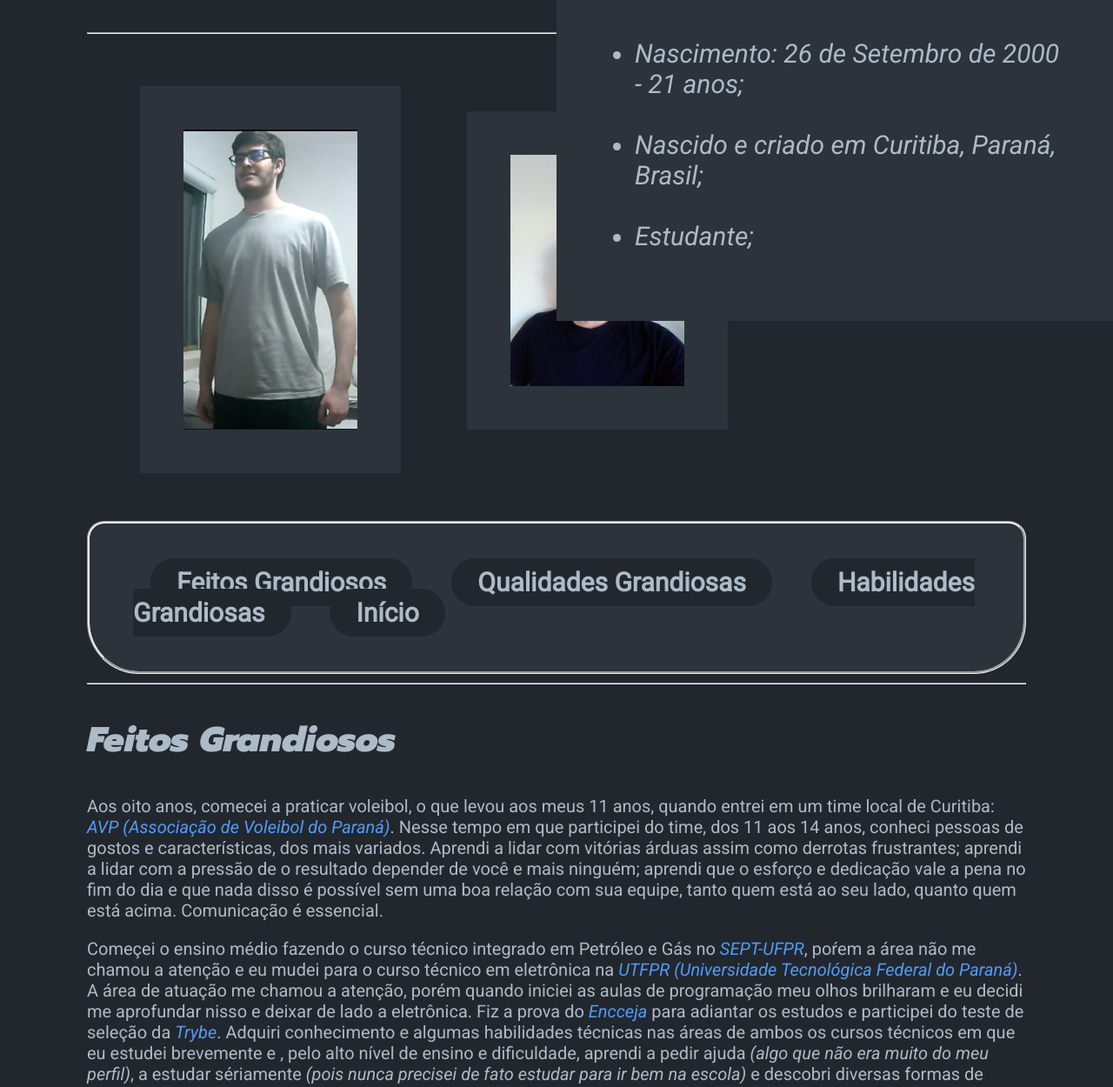
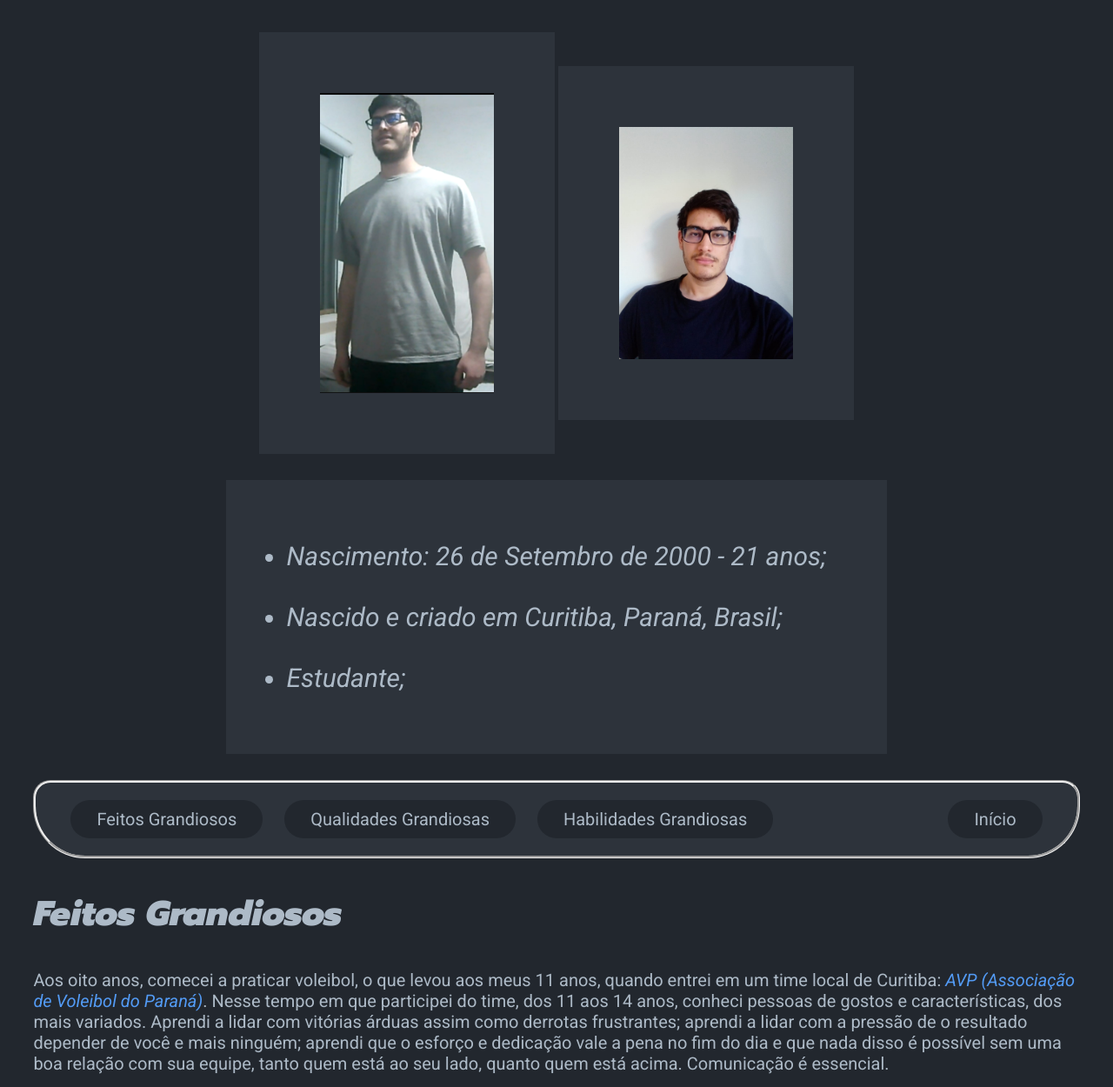
Before and after one commit to naaharo/naaharo.github.io, a plain HTML site: page index.html in a window 1280 px wide. Shown: the part 263-1513 px from the top of the page at 87% size. Drawn offline with Linux system fonts and the light colour scheme.

Commit message:
mais organizaçao

```diff
--- a/index.html
+++ b/index.html
@@ -6,110 +6,92 @@
     <meta name="viewport" content="width=device-width, initial-scale=1.0" />
     <title>Meu Portifólio</title>
 
+    <!-- Links -->
     <link rel="stylesheet" type="text/css" href="style.css" />
 
     <link rel="preconnect" href="https://fonts.googleapis.com" />
 
     <link rel="preconnect" href="https://fonts.gstatic.com" crossorigin />
 
-    <link href="https://fonts.googleapis.com/css2?family=Prompt:ital,wght@0,700;1,900&family=Roboto:ital,wght@0,100;0,400;1,400;1,900&display=swap" rel="stylesheet">
+    <link
+      href="https://fonts.googleapis.com/css2?family=Prompt:ital,wght@0,700;1,900&family=Roboto:ital,wght@0,100;0,400;1,400;1,900&display=swap"
+      rel="stylesheet"
+    />
 
-    <link href="https://fonts.googleapis.com/icon?family=Material+Icons"
-      rel="stylesheet">
+    <link
+      href="https://fonts.googleapis.com/icon?family=Material+Icons"
+      rel="stylesheet"
+    />
   </head>
   <body>
+
+    <!-- Título -->
     <h1 id="inicio">
       Portifólio <br />
       <em id="titulo">Natã Abrahão Rodrigues</em>
     </h1>
 
-    <hr />
+    <!-- Apresentação -->
+    <div class="apresentas">
 
-    <img
+      <img class="fotoCorpo"
           src="eu_em_pe.png"
           alt="A foto mostra o Natã em pé olhando para frente com uma postura confiante com a iluminaçã vindo apenas de seu lado esquerdo"
           width="200px"
-      class="fotoCorpo"
       />
 
-    <img
+      <img class="fotoPerfil"
           src="./foto_de_perfil.jpeg"
           alt="Foto do rosto do Natã, de frente, como uma foto de perfil"
           width="200px"
-      class="fotoPerfil"
       />
 
-    <div class="info">
-      <ul id="listaG">
+      <ul class="info">
         <li>Nascimento: 26 de Setembro de 2000 - 21 anos;</li>
-        <br />
+        <br/>
         <li>Nascido e criado em Curitiba, Paraná, Brasil;</li>
-        <br />
+        <br/>
         <li>Estudante;</li>
       </ul>
     </div>
 
+    <!-- Menu Sticky -->
     <div class="menu">
-        <a href="#feitosG" class="indice a1">Feitos Grandiosos</a>
-
-        <a href="#qualidG" class="indice a2">Qualidades Grandiosas</a>
-
-        <a href="#habiliG" class="indice a3">Habilidades Grandiosas</a>
-
-        <a href="#inicio" class="indice a4">Início</a>
-
+      <div class="indice a1">
+        <a href="#feitosG" >Feitos Grandiosos</a>
       </div>
 
-    <hr/>
+      <div class="indice a2">
+        <a href="#qualidG">Qualidades Grandiosas</a>
+      </div>
 
+      <div class="indice a3">
+        <a href="#habiliG">Habilidades Grandiosas</a>
+      </div>
+      <div class="indice a4">
+        <a href="#inicio">Início</a>
+      </div>
+    </div>
+
+    <!-- Sub-section 1 -->
+    <div>
       <h2 id="feitosG" class="subT">
         <strong><em>Feitos Grandiosos</em></strong>
       </h2>
 
       <p>
-      Aos oito anos, comecei a praticar voleibol, o que levou aos meus 11 anos,
-      quando entrei em um time local de Curitiba:
-      <a href="https://www.avp.org.br/" target="_blank" class="linkp"
-        >AVP (Associação de Voleibol do Paraná)</a
-      >. Nesse tempo em que participei do time, dos 11 aos 14 anos, conheci
-      pessoas de gostos e características, dos mais variados. Aprendi a lidar
-      com vitórias árduas assim como derrotas frustrantes; aprendi a lidar com a
-      pressão de o resultado depender de você e mais ninguém; aprendi que o
-      esforço e dedicação vale a pena no fim do dia e que nada disso é possível
-      sem uma boa relação com sua equipe, tanto quem está ao seu lado, quanto
-      quem está acima. Comunicação é essencial.
+        Aos oito anos, comecei a praticar voleibol, o que levou aos meus 11 anos, quando entrei em um time local de Curitiba:
+        <a href="https://www.avp.org.br/" target="_blank" class="linkp">AVP (Associação de Voleibol do Paraná)</a>. Nesse tempo
+        em que participei do time, dos 11 aos 14 anos, conheci pessoas de gostos e características, dos mais variados. Aprendi a lidar com vitórias árduas assim como derrotas frustrantes; aprendi a lidar com a pressão de o resultado depender de você e mais ninguém; aprendi que o esforço e dedicação vale a pena no fim do dia e que nada disso é possível sem uma boa relação com sua equipe, tanto quem está ao seu lado, quanto quem está acima. Comunicação é essencial.
       </p>
 
       <p>
-      Começei o ensino médio fazendo o curso técnico integrado em Petróleo e Gás
-      no
-      <a href="http://www.sept.ufpr.br/portal/" target="_blank" class="linkp"
-        >SEPT-UFPR</a
-      >, poŕem a área não me chamou a atenção e eu mudei para o curso técnico em
-      eletrônica na
-      <a href="http://www.utfpr.edu.br/" target="_blank" class="linkp"
-        >UTFPR (Universidade Tecnológica Federal do Paraná)</a
-      >. A área de atuação me chamou a atenção, porém quando iniciei as aulas de
-      programação meu olhos brilharam e eu decidi me aprofundar nisso e deixar
-      de lado a eletrônica. Fiz a prova do
-      <a
-        href="https://www.gov.br/inep/pt-br/areas-de-atuacao/avaliacao-e-exames-educacionais/encceja"
-        target="_blank"
-        class="linkp"
-        >Encceja</a
-      >
-      para adiantar os estudos e participei do teste de seleção da
-      <a href="https://www.betrybe.com/" target="_blank" class="linkp">Trybe</a
-      >. Adquiri conhecimento e algumas habilidades técnicas nas áreas de ambos
-      os cursos técnicos em que eu estudei brevemente e , pelo alto nível de
-      ensino e dificuldade, aprendi a pedir ajuda
-      <em>(algo que não era muito do meu perfil)</em>, a estudar sériamente
-      <em>(pois nunca precisei de fato estudar para ir bem na escola)</em> e
-      descobri diversas formas de ensinar e aprender.
+        Começei o ensino médio fazendo o curso técnico integrado em Petróleo e Gás no <a href="http://www.sept.ufpr.br/portal/" target="_blank" class="linkp">SEPT-UFPR</a>, poŕem a área não me chamou a atenção e eu mudei para o curso técnico em eletrônica na <a href="http://www.utfpr.edu.br/" target="_blank" class="linkp">UTFPR (Universidade Tecnológica Federal do Paraná)</a>. A área de atuação me chamou a atenção, porém quando iniciei as aulas de programação meu olhos brilharam e eu decidi me aprofundar nisso e deixar de lado a eletrônica. Fiz a prova do <a href="https://www.gov.br/inep/pt-br/areas-de-atuacao/avaliacao-e-exames-educacionais/encceja" target="_blank" class="linkp">Encceja</a> para adiantar os estudos e participei do teste de seleção da <a href="https://www.betrybe.com/" target="_blank" class="linkp">Trybe</a>. Adquiri conhecimento e algumas habilidades técnicas nas áreas de ambos os cursos técnicos em que eu estudei brevemente e , pelo alto nível de ensino e dificuldade, aprendi a pedir ajuda <em>(algo que não era muito do meu perfil)</em>, a estudar sériamente <em>(pois nunca precisei de fato estudar para ir bem na escola)</em> e descobri diversas formas de ensinar e aprender.
       </p>
+    </div>
 
-    <hr />
-
+    <!-- Sub-section 2 -->
+    <div>
       <h2 id="qualidG" class="subT">
         <strong><em>Qualidades Grandiosas</em></strong>
       </h2>
@@ -131,9 +113,10 @@
           situação;
         </li>
       </ul>
+    </div>
 
-    <hr />
-
+    <!-- Sub-section 3 -->
+    <div>
       <h2 id="habiliG" class="subT">
         <strong><em>Habilidades Grandiosas</em></strong>
       </h2>
@@ -177,5 +160,6 @@
         da escola. Essas situações me ensinaram a adaptar a abordagem dependendo
         da pessoa e da nessecidade.
       </p>
+    </div>
   </body>
 </html>
--- a/style.css
+++ b/style.css
@@ -3,14 +3,16 @@ body {
     font-family: 'Roboto', sans-serif;
     font-size: 20px;
     color: #adbac7;
-    margin-left: 100px;
-    margin-right: 100px;
+    margin-left: 3%;
+    margin-right: 3%;
   }
   .linkp {
     color: #539bf5;
     font-style: italic;
     text-decoration: none;
   }
+
+  /* Título */
   h1 {
     background-color: #2d333b;
     text-align: center;
@@ -22,52 +24,55 @@ body {
     font-size: 60px;
     font-family: 'Prompt', sans-serif;
   }
+
+  /* Apresentação */
+  .apresentas {
+    text-align: center;
+  }
   .fotoCorpo {
-    position: relative;
-    margin: 50px;
-    padding: 50px;
+    display: inline-block;
+    vertical-align: middle;
     background-color: #2d333b;
-    left: 1%;
-    top: 0%;
-    transition: width 2s ease-in-out 0.25s;
+    padding: 70px;
+    transition: width 1.5s ease-out, height 1.5s ease-out, background-color 1s ease-in;
   }
-  .fotoCorpo:hover{
+  .fotoCorpo:hover {
     width: 300px;
+    background-color: #22272e;
   }
   .fotoPerfil {
-    position: relative;
-    margin-bottom: 100px;
-    padding: 50px;
+    display: inline-block;
+    vertical-align: middle;
     background-color: #2d333b;
-    left: 3%;
-    transition: width 2s ease-in-out 0.25s, margin-bottom 2s ease-in-out 0.25s;
+    padding: 70px;
+    transition: width 1.5s ease-out, height 1.5s ease-out, background-color 1s ease-in;
   }
   .fotoPerfil:hover {
     width: 300px;
-    margin-bottom: 0px;
+    background-color: #22272e;
   }
-  #listaG {
+  .info {
+    text-align: left;
+    display: inline-block;
+    vertical-align: middle;
+    background-color: #2d333b;
+    padding: 70px;
     color: #adbac7;
     font-size: 30px;
     font-style: italic;
-  }
-  .info {
-    position: absolute;
-    padding: 50px;
-    background-color: #2d333b;
-    bottom:21%;
-    left: 50%;
-    transition: width 2s ease-in 0.25s, height 2s ease-in 0.25s, font-weight 2s ease 0.25;
+    align-items: center;
+    transition: background-color 1s ease-in font-weight 0.5s ease-out;
   }
   .info:hover {
-    font-weight: bolder;
-    width: 750px;
-    height: 300px;
+    font-weight: bold;
+    background-color: #22272e;
   }
+  /* Menu Sticky */
   .menu {
     position: sticky;
     top: 0px;
-    padding: 50px;
+    clear: both;
+    padding: 30px;
     background-color: #2d333b;
     border-style: groove;
     border-bottom-right-radius: 60px;
@@ -75,25 +80,31 @@ body {
     border-top-left-radius: 20px;
     border-top-right-radius: 20px;
   }
-  .indice {
-    margin: 20px;
+  .indice a {
+    margin: 10px;
     color: #adbac7;
-    text-decoration: none;
-    font-size: 30px;
-    font-weight: bold;
-    background-color:  #22272e;
     padding: 10px 30px;
     border-radius: 100px;
-    transition: width 1s ease 0.25s, hight 1s ease 0.25s, font-size 1s ease 0.25s;
+    text-decoration: none;
+    background-color:  #22272e;
+    transition: width 1s ease 0.25s, hight 1s ease, font-size 1s ease;
+  }
+  .a1 {
+    display: inline-block;
+  }
+  .a2 {
+    display: inline-block;
+  }
+  .a3 {
+    display: inline-block;
   }
   .a4 {
-    left: 100px;
+    float: right;
   }
   .indice:hover {
-    width: 40px;
-    height: 30px;
-    font-size: 40px;
+    font-size: 30px;
   }
+  /* Resto do corpo */
   .lista {
     color: #909dab;
     font-size: 25px;
```
Lines whose indentation alone changed are shown as unchanged.
